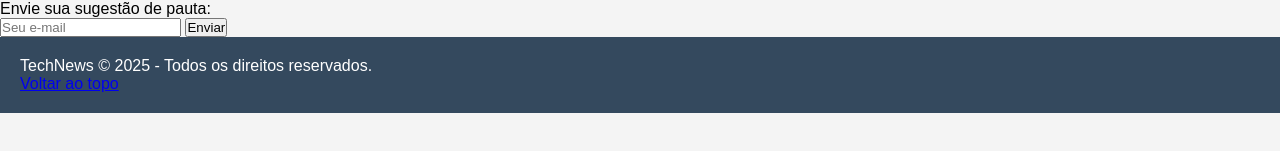
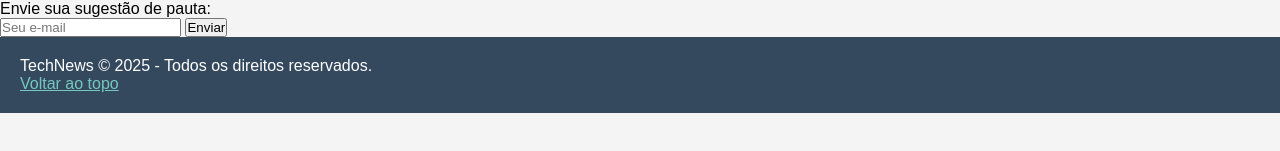
Before and after one commit to maria-quidiquimo/avaliacao-somativa-maria-eduarda-quidiquimo-barreto, a plain HTML site: page noticia-completa.html in a window 1280 px wide. Shown: the part 263-414 px from the top of the page. Drawn offline with Linux system fonts and the light colour scheme; files that its build step writes are made by us from their sources.

Commit message:
aplicação de cor no link footer a

```diff
--- a/style.css
+++ b/style.css
@@ -17,3 +17,6 @@ footer{
     color: white;
     padding: 20px;
 }
+footer a{
+    color: #76c7c0;
+}
```
